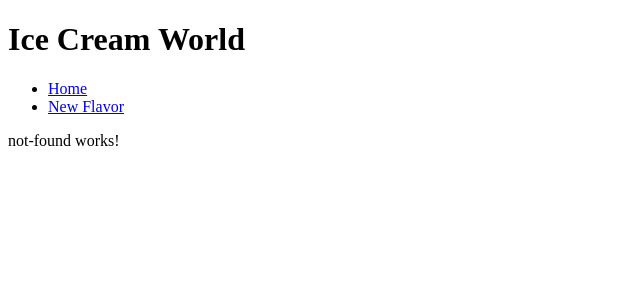
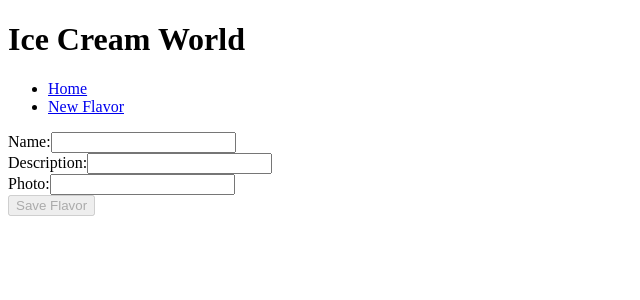
Before and after one commit to lionelherrerobattista/ice_cream_world_frontend, an Angular app: page /flavor/1/edit in a window 1280 px wide. Shown: the top 300 px of the page, without its empty margins (0-640 px from the left). Built offline with nearby package versions, Linux system fonts and the light colour scheme; no server answers.

Commit message:
Added edit flavor functionality. Changed Image to Photo in the flavor model and components.

```diff
--- a/src/app/app.routes.ts
+++ b/src/app/app.routes.ts
@@ -1,17 +1,18 @@
-import { Routes } from '@angular/router';
-import { HomeComponent } from './home/home.component';
-import { NotFoundComponent } from './not-found/not-found.component';
-import { NewFlavorComponent } from './new-flavor/new-flavor.component';
-import { FlavorComponent } from './flavor/flavor.component';
+import { Routes } from "@angular/router";
+import { HomeComponent } from "./home/home.component";
+import { NotFoundComponent } from "./not-found/not-found.component";
+import { NewFlavorComponent } from "./new-flavor/new-flavor.component";
+import { FlavorComponent } from "./flavor/flavor.component";
+import { EditFlavorComponent } from "./edit-flavor/edit-flavor.component";
 
 export const routes: Routes = [
   {
-        path: '',
-        redirectTo: 'home',
-        pathMatch: 'full',
+    path: "",
+    redirectTo: "home",
+    pathMatch: "full",
   },
   {
-        path: 'home',
+    path: "home",
     component: HomeComponent,
     title: "Home Page",
   },
@@ -19,6 +20,11 @@ export const routes: Routes = [
     path: "flavor/new",
     component: NewFlavorComponent,
     title: "Create New Flavor",
+  },
+  {
+    path: "flavor/:id/edit",
+    component: EditFlavorComponent,
+    title: "Edit Flavor",
   },
   {
     path: "flavor/:id",
@@ -29,5 +35,5 @@ export const routes: Routes = [
     path: "**",
     component: NotFoundComponent,
     title: "Page Not Found",
-    }
+  },
 ];
--- a/src/app/edit-flavor/edit-flavor.component.html
+++ b/src/app/edit-flavor/edit-flavor.component.html
@@ -1 +1,15 @@
-<p>edit-flavor works!</p>
+<form [formGroup]="editFlavorForm" (ngSubmit)="onSubmit()">
+  <div>
+    <label for="name">Name:</label>
+    <input id="name" type="text" formControlName="flavorName" />
+  </div>
+  <div>
+    <label for="description">Description:</label>
+    <input id="description" type="text" formControlName="flavorDescription" />
+  </div>
+  <div>
+    <label for="photo">Photo:</label>
+    <input id="photo" type="text" formControlName="flavorPhoto" />
+  </div>
+  <button type="submit" [disabled]="!editFlavorForm.valid">Save Flavor</button>
+</form>
--- a/src/app/edit-flavor/edit-flavor.component.ts
+++ b/src/app/edit-flavor/edit-flavor.component.ts
@@ -1,13 +1,65 @@
-import { Component } from "@angular/core";
+import { Component, inject, OnInit } from "@angular/core";
+import { ActivatedRoute, Router } from "@angular/router";
+import { FlavorService } from "../services/flavor.service";
+import {
+  FormControl,
+  FormGroup,
+  ReactiveFormsModule,
+  Validators,
+} from "@angular/forms";
+import { Flavor } from "../models/Flavor";
 
 @Component({
   selector: "app-edit-flavor",
-  imports: [],
+  imports: [ReactiveFormsModule],
   templateUrl: "./edit-flavor.component.html",
   styleUrl: "./edit-flavor.component.css",
 })
-export class EditFlavorComponent {
-  // load flavor
-  // send put request to backend
-  // redirect to description
+export class EditFlavorComponent implements OnInit {
+  flavorId = "";
+  editFlavorForm = new FormGroup({
+    flavorName: new FormControl("", Validators.required),
+    flavorDescription: new FormControl(""),
+    flavorPhoto: new FormControl(""),
+  });
+  private activatedRoute = inject(ActivatedRoute);
+  private router = inject(Router);
+  private flavorService = inject(FlavorService);
+
+  constructor() {
+    // get id
+    this.activatedRoute.params.subscribe((params) => {
+      this.flavorId = params["id"];
+    });
+  }
+
+  ngOnInit(): void {
+    // load flavor
+    this.flavorService.getFlavor(Number(this.flavorId)).subscribe((flavor) => {
+      // set values in the form
+      this.editFlavorForm.setValue({
+        flavorName: flavor.name,
+        flavorDescription: flavor.description || "",
+        flavorPhoto: flavor.photo || "",
+      });
+    });
+  }
+
+  onSubmit() {
+    const { flavorName, flavorDescription, flavorPhoto } =
+      this.editFlavorForm.value;
+
+    const editedFlavor: Flavor = {
+      id: Number(this.flavorId),
+      name: flavorName || "",
+      description: flavorDescription || "",
+      photo: flavorPhoto || "",
+    };
+
+    // send put request to backend
+    this.flavorService.editFlavor(editedFlavor).subscribe(() => {
+      // redirect to description page
+      this.router.navigate([".."], { relativeTo: this.activatedRoute });
+    });
+  }
 }
--- a/src/app/flavor/flavor.component.html
+++ b/src/app/flavor/flavor.component.html
@@ -7,6 +7,7 @@
     src="{{ flavor.photo }}"
     alt="{{ flavor.name }} image"
   />
+  <button (click)="onEditClick()">Edit Flavor</button>
 } @else {
   <p>Fetching flavor...</p>
 }
--- a/src/app/flavor/flavor.component.ts
+++ b/src/app/flavor/flavor.component.ts
@@ -1,5 +1,5 @@
 import { Component, inject, OnInit } from "@angular/core";
-import { ActivatedRoute } from "@angular/router";
+import { ActivatedRoute, Router } from "@angular/router";
 import { FlavorService } from "../services/flavor.service";
 import { Flavor } from "../models/Flavor";
 import { TitleCasePipe } from "@angular/common";
@@ -15,6 +15,7 @@ export class FlavorComponent implements OnInit {
   flavor: Flavor | null = null;
   private activatedRoute = inject(ActivatedRoute);
   private flavorService = inject(FlavorService);
+  private router = inject(Router);
 
   constructor() {
     // get id from route
@@ -30,4 +31,8 @@ export class FlavorComponent implements OnInit {
       this.flavor = res;
     });
   }
+
+  onEditClick() {
+    this.router.navigate(["edit"], { relativeTo: this.activatedRoute });
+  }
 }
--- a/src/app/new-flavor/new-flavor.component.html
+++ b/src/app/new-flavor/new-flavor.component.html
@@ -1,4 +1,3 @@
-<!-- create for to add new flavor -->
 <form [formGroup]="newFlavorForm" (ngSubmit)="onSubmit()">
   <div>
     <label for="name">Name:</label>
@@ -9,9 +8,8 @@
     <input id="description" type="text" formControlName="flavorDescription" />
   </div>
   <div>
-    <label for="image">Image:</label>
-    <input id="image" type="text" formControlName="flavorImage" />
+    <label for="photo">Photo:</label>
+    <input id="photo" type="text" formControlName="flavorPhoto" />
   </div>
   <button type="submit" [disabled]="!newFlavorForm.valid">Save Flavor</button>
 </form>
-<p>{{ newFlavorForm.status }}</p>
--- a/src/app/new-flavor/new-flavor.component.ts
+++ b/src/app/new-flavor/new-flavor.component.ts
@@ -21,16 +21,16 @@ export class NewFlavorComponent {
   newFlavorForm = new FormGroup({
     flavorName: new FormControl("", Validators.required),
     flavorDescription: new FormControl(""),
-    flavorImage: new FormControl(""),
+    flavorPhoto: new FormControl(""),
   });
 
   onSubmit() {
-    const { flavorName, flavorDescription, flavorImage } =
+    const { flavorName, flavorDescription, flavorPhoto } =
       this.newFlavorForm.value;
     const newFlavor: Flavor = {
       name: flavorName || "",
       description: flavorDescription || "",
-      photo: flavorImage || "",
+      photo: flavorPhoto || "",
     };
 
     // send data to backend
--- a/src/app/services/flavor.service.ts
+++ b/src/app/services/flavor.service.ts
@@ -20,4 +20,8 @@ export class FlavorService {
   createFlavor(newFlavor: Flavor) {
     return this.http.post<Flavor>(this.baseUrl, newFlavor);
   }
+
+  editFlavor(editedFlavor: Flavor) {
+    return this.http.put(`${this.baseUrl}/${editedFlavor.id}`, editedFlavor);
+  }
 }
```
Lines whose indentation alone changed are shown as unchanged.
